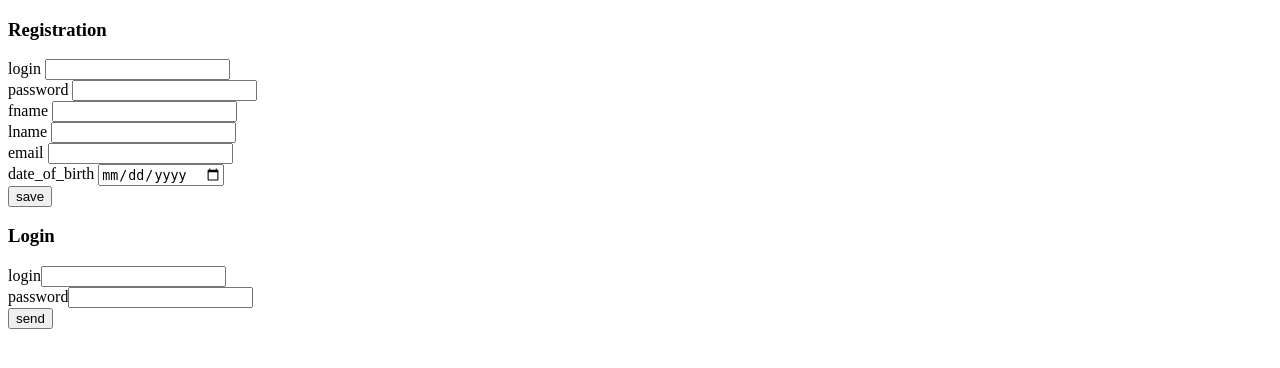
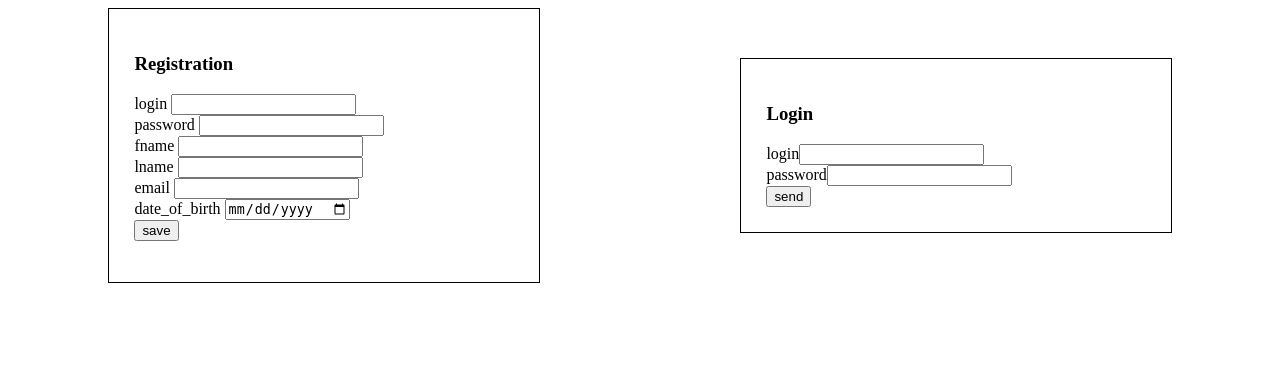
Before and after one commit to smapl/financial_assistant, a Flask app: page / in a window 1280 px wide. Shown: the top 368 px of the page. Run offline with Flask 2, Linux system fonts and the light colour scheme.

Commit message:
make css & js

```diff
--- /dev/null
+++ b/src/financial_assistant/static/styles/index.css
@@ -0,0 +1,20 @@
+html {
+  margin: 0;
+}
+
+#container {
+  display: flex;
+  justify-content: space-around;
+}
+
+#registration,
+#login {
+  padding: 2%;
+  width: 30%;
+  height: 40%;
+  margin-left: auto;
+  margin-top: auto;
+  margin-right: auto;
+  margin-bottom: auto;
+  border: 1px solid black;
+}
--- a/templates/index.html
+++ b/src/financial_assistant/templates/index.html
@@ -4,12 +4,12 @@
     <meta charset="UTF-8" />
     <meta name="viewport" content="width=device-width, initial-scale=1.0" />
     <script src="https://cdn.jsdelivr.net/npm/axios/dist/axios.min.js"></script>
-    <link rel="stylesheet" href="../frAssistent/styles/index.css" />
+    <link rel="stylesheet" href="/static/styles/index.css" />
     <title>Assistent</title>
   </head>
 
   <body>
-    <script src="../frAssistent/scripts/index.js"></script>
+    <script src="/static/scripts/index.js"></script>
     <div id="container">
       <form method="POST" action="#" id="registration">
         <h3>Registration</h3>
--- a/src/financial_assistant/views.py
+++ b/src/financial_assistant/views.py
@@ -20,6 +20,12 @@ user = Users(connect)
 @cross_origin()
 def begin_page():
     return render_template("index.html")
+
+
+@app.route("/main", methods=["GET"])
+@cross_origin()
+def main_page():
+    return render_template("main_page.html")
 
 
 @app.route("/registration", methods=["POST"])
```
Also changed, not shown: src/financial_assistant/static/scripts/index.js (added, +40 -0 lines), src/financial_assistant/templates/main_page.html (renamed from templates/main_page.html).
